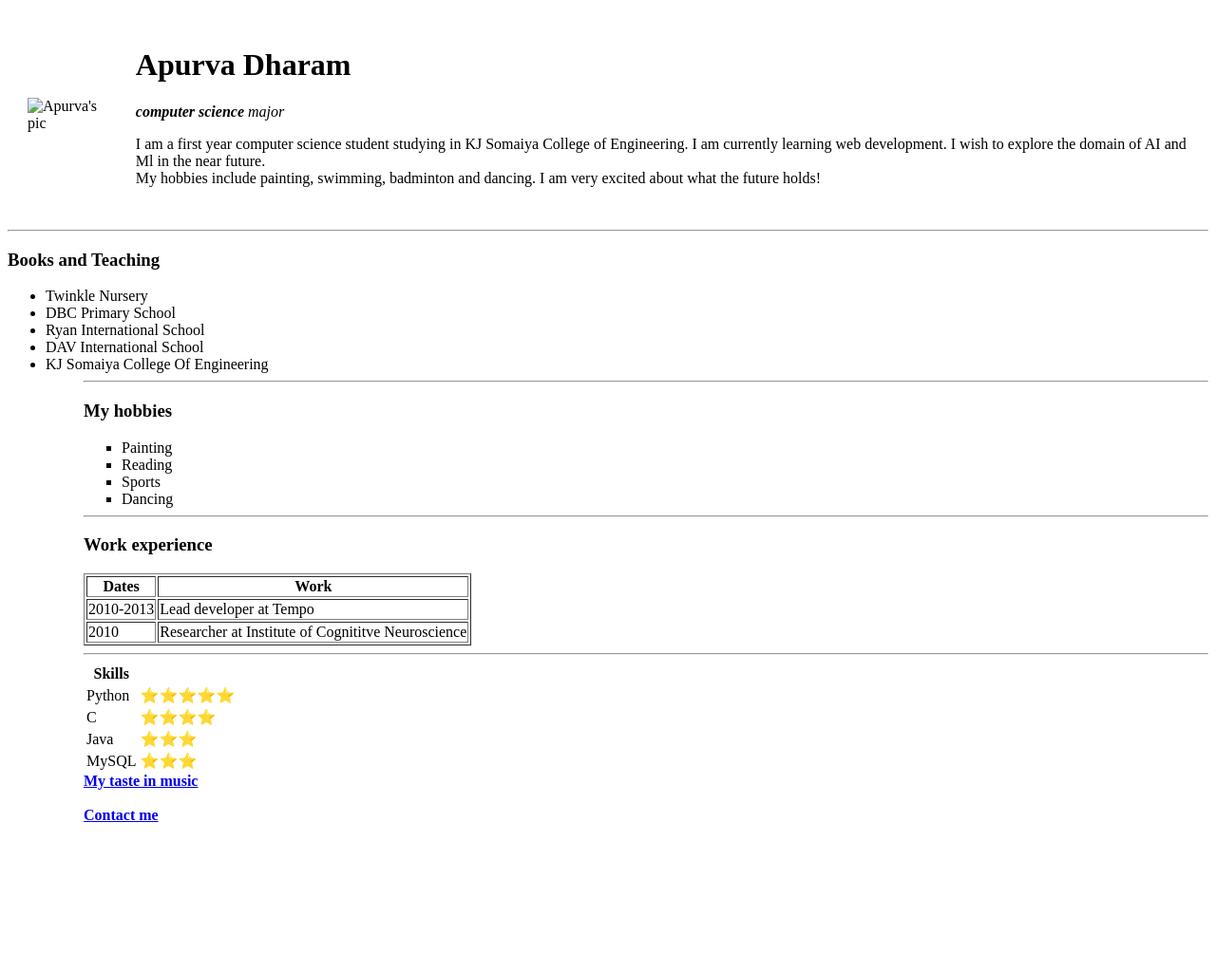
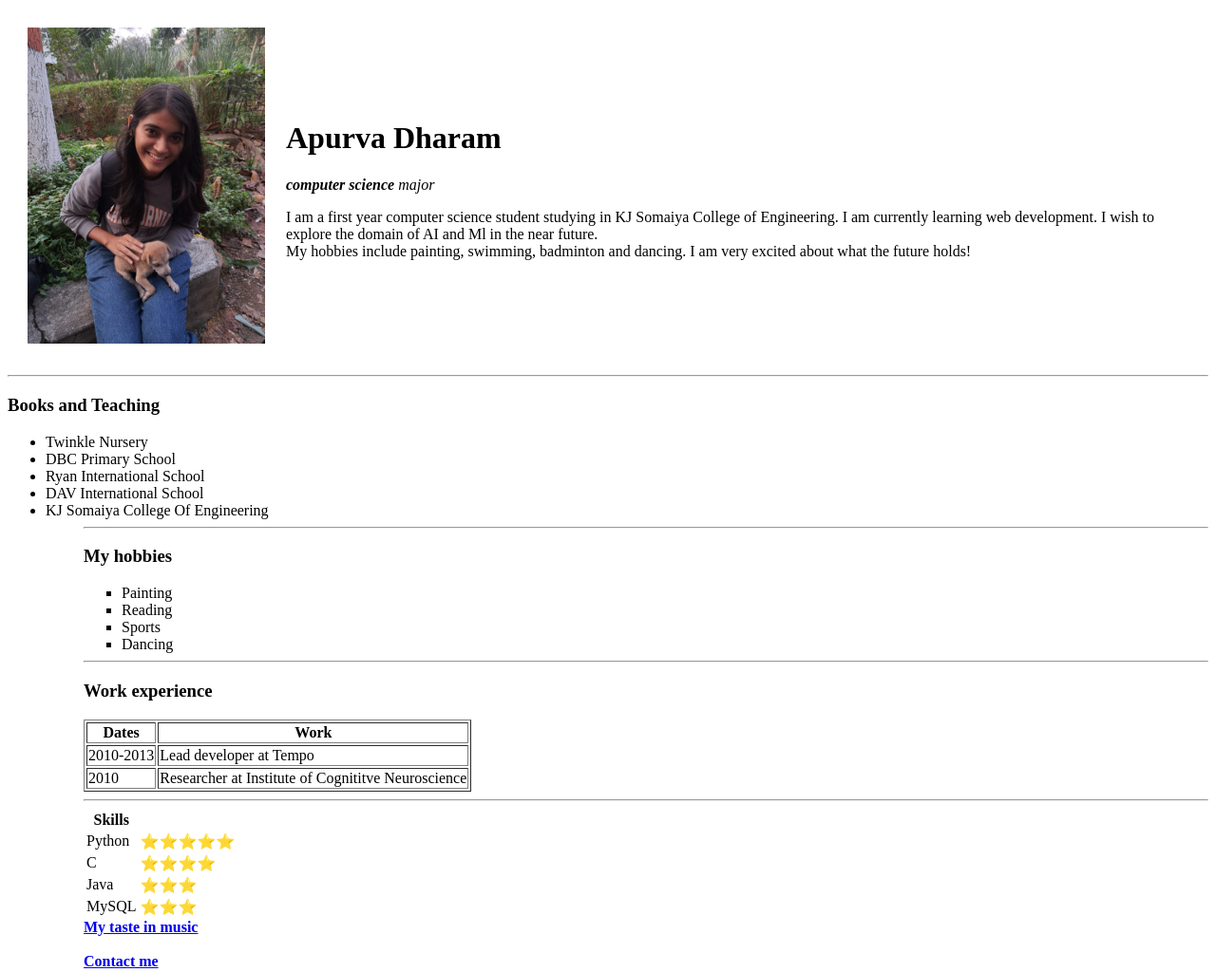
Before and after one commit to ApurvaDharam/cv, a plain HTML site: page index.html in a window 1280 px wide. Shown: the whole page at 95% size. Before the commit the page ends 884 px from the top, so only its background shows below. Drawn offline with Linux system fonts and the light colour scheme; the site is published under a folder, as on GitHub Pages, so addresses that start at the root find nothing.

Commit message:
Update index.html

```diff
--- a/index.html
+++ b/index.html
@@ -9,7 +9,7 @@
 <body>
     <table cellspacing="20">
         <tr>
-            <td><img src="/WhatsApp%20Image%202022-12-06%20at%207.12.23%20PM.jpeg" width= "250"alt="Apurva's pic"></td>
+            <td><img src="WhatsApp%20Image%202022-12-06%20at%207.12.23%20PM.jpeg" width= "250"alt="Apurva's pic"></td>
             <td><h1>Apurva Dharam</h1>
                 <p><em> <strong>computer science</strong> major</em></p>
                 <p>I am a first year computer science student studying in KJ Somaiya College of Engineering. I am currently learning web development. I wish to explore the domain of AI and Ml in the near future.
```
